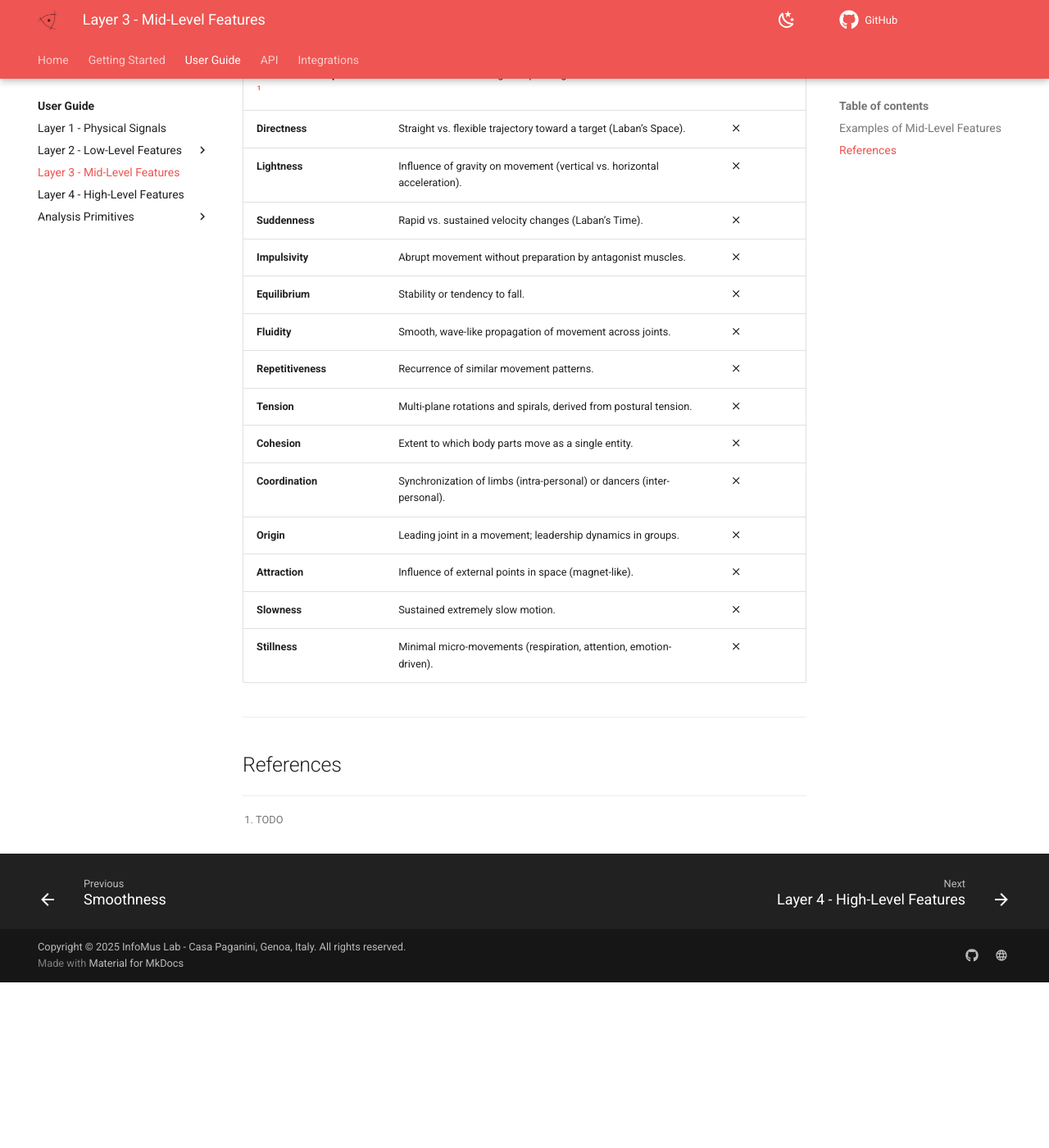
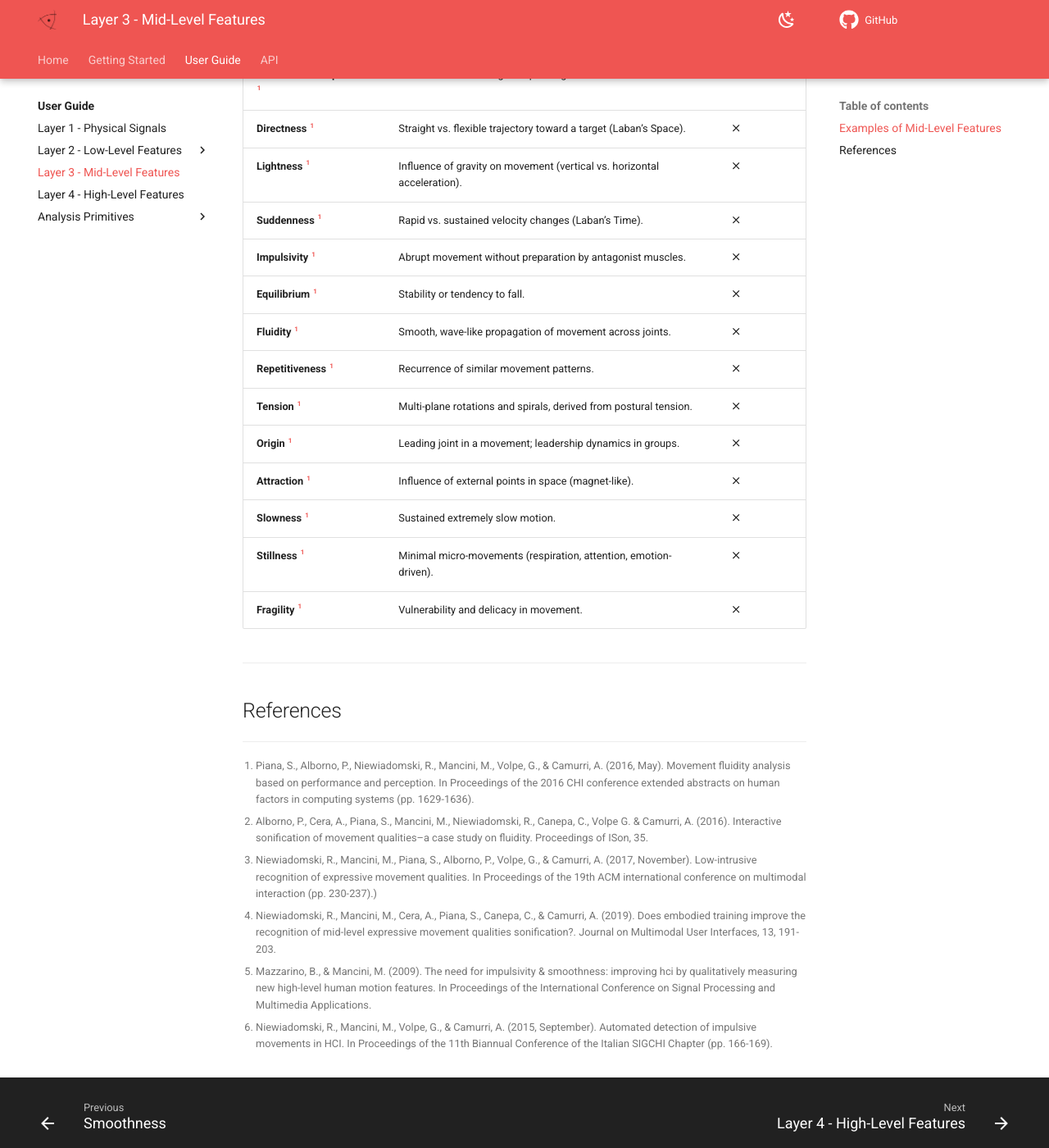
Before and after one commit to InfoMusCP/PyEyesWeb, an MkDocs documentation site: the page built from docs/user_guide/mid_level/index.md, in a window 1280 px wide and 1400 px high, scrolled down 651 px. Shown: the whole window at 82% size. Built offline with MkDocs 1.6.1 and Material for MkDocs 9.7.7, drawn with Linux system fonts in a browser that asks for light colours; comment, search, counter and statistics services are not loaded; the version menu is left out; before the commit the page ends 1849 px from its top, so only the background shows below that; some of the changed text lies outside the part shown.

```diff
--- a/docs/user_guide/mid_level/index.md
+++ b/docs/user_guide/mid_level/index.md
@@ -4,31 +4,44 @@ Mid-level features capture **structural properties of movement** across units or
 They operate at a higher abstraction than low-level descriptors, often integrating multiple signals into **amodal features**.
 
 !!! note "Key Concepts"
-    - **Segmentation**: movements are divided into units (gestures, phrases) or analyzed over defined windows (e.g., 0.5s - 3s).
+    - **Segmentation**: movements are divided into units that depends on the context (e.g., technical gestures in sport, choreographic phrases) or analyzed over defined windows (e.g., 0.5s - 3s).
     - **Amodal descriptors**: features meaningful across modalities (e.g., movement and audio).
     - **Trajectories in feature space**: sequences of values describing movement dynamics in multidimensional spaces.
 
 ## Examples of Mid-Level Features
 
-| Feature                          | Description                                                                    | Implemented      |
-|----------------------------------|--------------------------------------------------------------------------------|------------------|
-| **Contraction / Expansion** [^1] | Movement contracting or expanding over time.                                   | :material-close: |
-| **Directness**                   | Straight vs. flexible trajectory toward a target (Laban’s Space).              | :material-close: |
-| **Lightness**                    | Influence of gravity on movement (vertical vs. horizontal acceleration).       | :material-close: |
-| **Suddenness**                   | Rapid vs. sustained velocity changes (Laban’s Time).                           | :material-close: |
-| **Impulsivity**                  | Abrupt movement without preparation by antagonist muscles.                     | :material-close: |
-| **Equilibrium**                  | Stability or tendency to fall.                                                 | :material-close: |
-| **Fluidity**                     | Smooth, wave-like propagation of movement across joints.                       | :material-close: |
-| **Repetitiveness**               | Recurrence of similar movement patterns.                                       | :material-close: |
-| **Tension**                      | Multi-plane rotations and spirals, derived from postural tension.              | :material-close: |
-| **Cohesion**                     | Extent to which body parts move as a single entity.                            | :material-close: |
-| **Coordination**                 | Synchronization of limbs (intra-personal) or dancers (inter-personal).         | :material-close: |
-| **Origin**                       | Leading joint in a movement; leadership dynamics in groups.                    | :material-close: |
-| **Attraction**                   | Influence of external points in space (magnet-like).                           | :material-close: |
-| **Slowness**                     | Sustained extremely slow motion.                                               | :material-close: |
-| **Stillness**                    | Minimal micro-movements (respiration, attention, emotion-driven).              | :material-close: |
+| Feature                          | Description                                                              | Implemented      |
+|----------------------------------|--------------------------------------------------------------------------|------------------|
+| **Contraction / Expansion** [^1] | Movement contracting or expanding over time.                             | :material-close: |
+| **Directness** [^1]              | Straight vs. flexible trajectory toward a target (Laban’s Space).        | :material-close: |
+| **Lightness** [^1]               | Influence of gravity on movement (vertical vs. horizontal acceleration). | :material-close: |
+| **Suddenness** [^1]              | Rapid vs. sustained velocity changes (Laban’s Time).                     | :material-close: |
+| **Impulsivity** [^1]             | Abrupt movement without preparation by antagonist muscles.               | :material-close: |
+| **Equilibrium** [^1]             | Stability or tendency to fall.                                           | :material-close: |
+| **Fluidity** [^1]                | Smooth, wave-like propagation of movement across joints.                 | :material-close: |
+| **Repetitiveness** [^1]          | Recurrence of similar movement patterns.                                 | :material-close: |
+| **Tension** [^1]                 | Multi-plane rotations and spirals, derived from postural tension.        | :material-close: |
+| **Origin** [^1]                  | Leading joint in a movement; leadership dynamics in groups.              | :material-close: |
+| **Attraction** [^1]              | Influence of external points in space (magnet-like).                     | :material-close: |
+| **Slowness** [^1]                | Sustained extremely slow motion.                                         | :material-close: |
+| **Stillness** [^1]               | Minimal micro-movements (respiration, attention, emotion-driven).        | :material-close: |
+| **Fragility** [^1]               | Vulnerability and delicacy in movement.                                  | :material-close: |
 
 ---
 
 ## References
-[^1]: TODO
+
+[//]: # (Fluidity)
+[^1]: Piana, S., Alborno, P., Niewiadomski, R., Mancini, M., Volpe, G., & Camurri, A. (2016, May). Movement fluidity analysis based on performance and perception. In Proceedings of the 2016 CHI conference extended abstracts on human factors in computing systems (pp. 1629-1636).
+[//]: # (Fluidity)
+[^2]: Alborno, P., Cera, A., Piana, S., Mancini, M., Niewiadomski, R., Canepa, C., Volpe G. & Camurri, A. (2016). Interactive sonification of movement qualities–a case study on fluidity. Proceedings of ISon, 35.
+
+[//]: # (Fragility e Lightness)
+[^3]: Niewiadomski, R., Mancini, M., Piana, S., Alborno, P., Volpe, G., & Camurri, A. (2017, November). Low-intrusive recognition of expressive movement qualities. In Proceedings of the 19th ACM international conference on multimodal interaction (pp. 230-237).)
+[//]: # (Fragility e Lightness)
+[^4]: Niewiadomski, R., Mancini, M., Cera, A., Piana, S., Canepa, C., & Camurri, A. (2019). Does embodied training improve the recognition of mid-level expressive movement qualities sonification?. Journal on Multimodal User Interfaces, 13, 191-203.
+
+[//]: # (Impulsivity)
+[^5]: Mazzarino, B., & Mancini, M. (2009). The need for impulsivity & smoothness: improving hci by qualitatively measuring new high-level human motion features. In Proceedings of the International Conference on Signal Processing and Multimedia Applications.
+[//]: # (Impulsivity)
+[^6]: Niewiadomski, R., Mancini, M., Volpe, G., & Camurri, A. (2015, September). Automated detection of impulsive movements in HCI. In Proceedings of the 11th Biannual Conference of the Italian SIGCHI Chapter (pp. 166-169).
--- a/mkdocs.yml
+++ b/mkdocs.yml
@@ -121,4 +121,3 @@ nav:
           - Bilateral Symmetry: user_guide/analysis_primitives/bilateral_symmetry.md
           - Synchronization: user_guide/analysis_primitives/synchronization.md
   - API: API/
-  - Integrations: integrations.md
```
Also changed, not shown: docs/getting_started/integrations.md (renamed from docs/integrations.md, +2 -2 lines), docs/index.md (+2 -2 lines), docs/user_guide/analysis_primitives/index.md (+20 -13 lines), docs/user_guide/low_level/index.md (+10 -8 lines).
